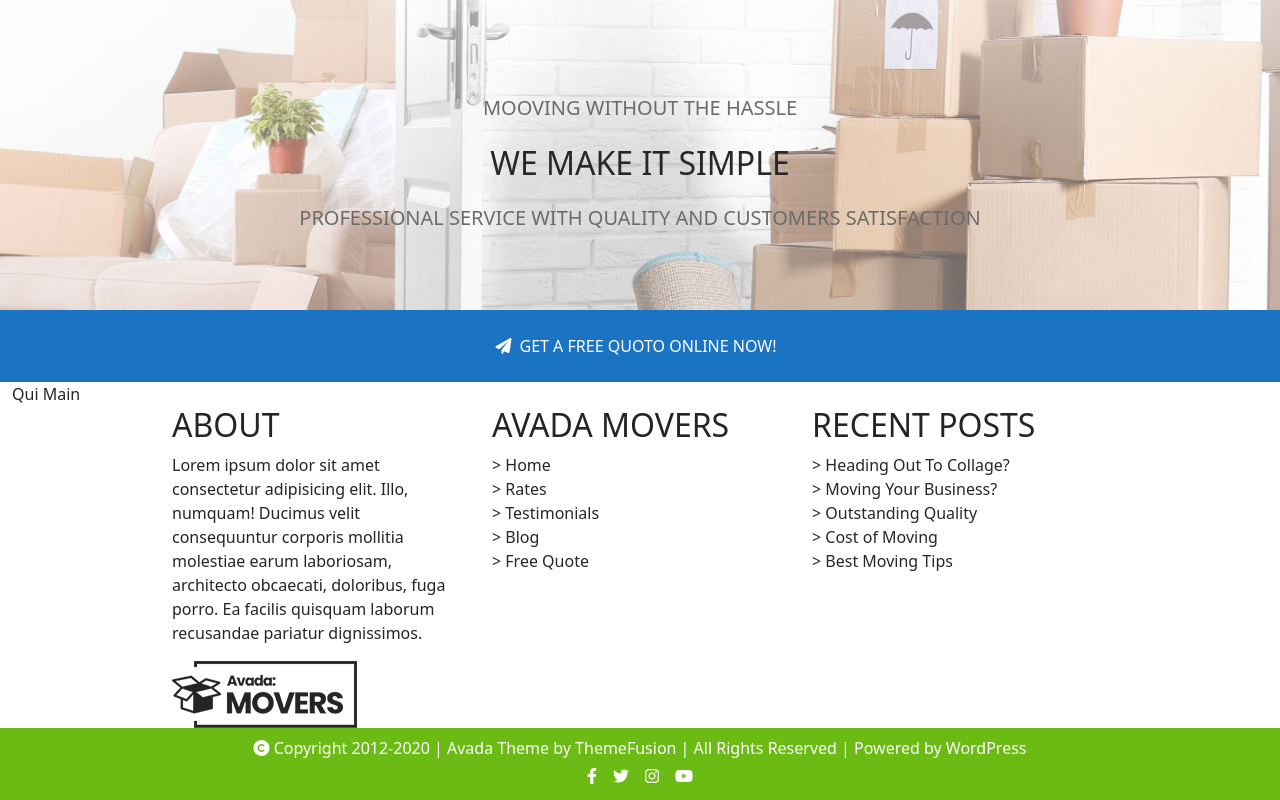
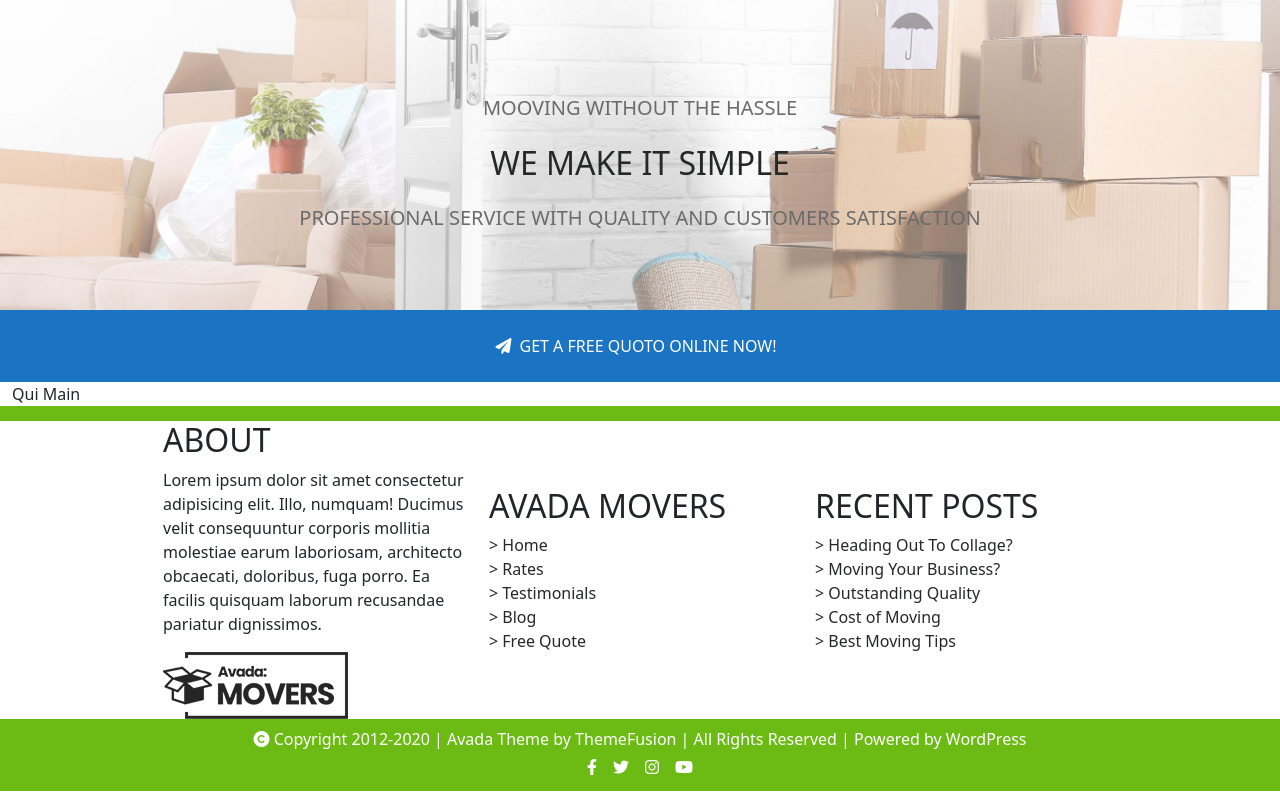
Before and after one commit to Narresx/proj-html-vuejs, a Vue app: page / in a window 1280 px wide. Shown: the part 252-1052 px from the top of the page. Built offline with nearby package versions, Linux system fonts and the light colour scheme.

Commit message:
add footer top-bar

```diff
--- a/src/components/Footer.vue
+++ b/src/components/Footer.vue
@@ -1,6 +1,7 @@
 <template>
-  <footer class="container-fluid">
-    <div class="row justify-content-center">
+  <footer class="container-fluid p-0">
+    <div class="height-15px baground-lima2"></div>
+    <div class="row justify-content-center align-items-center">
       <div class="col-3">
         <h2>ABOUT</h2>
         <p>
@@ -98,4 +99,12 @@ a:hover {
 footer a :hover {
   color: $demin;
 }
+
+.baground-lima2 {
+  background-color: $lima2;
+}
+
+.height-15px {
+  height: 15px;
+}
 </style>
```
